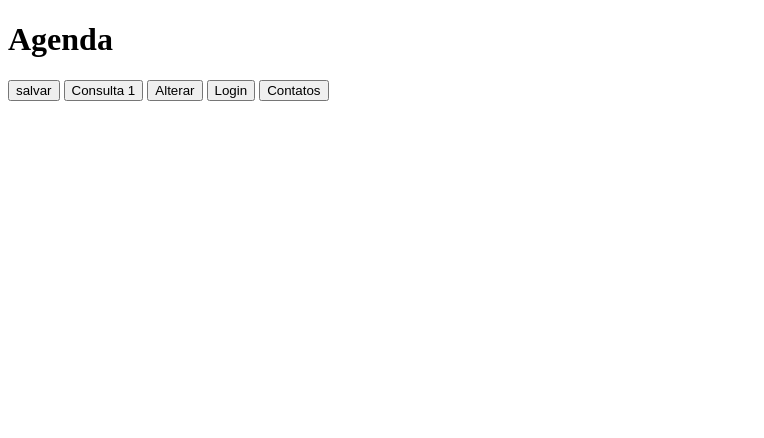
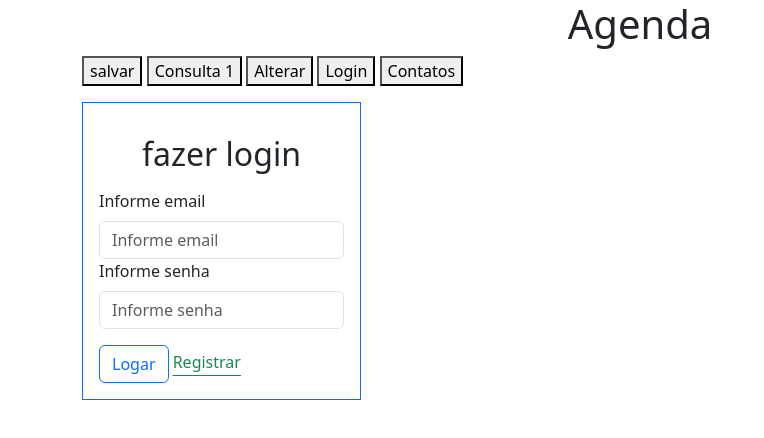
Before and after one commit to instrutorvilson/entra21-rest, a plain HTML site: page consumir-api/index.html in a window 1280 px wide. Shown: the whole page, without its empty margins (0-764 px from the left). Drawn offline with nearby package versions, Linux system fonts and the light colour scheme; no server answers.

Commit message:
Criado formulário de login

```diff
--- a/consumir-api/index.html
+++ b/consumir-api/index.html
@@ -4,18 +4,34 @@
     <meta charset="UTF-8">
     <meta name="viewport" content="width=device-width, initial-scale=1.0">
     <title>Document</title>
+    <link href="https://cdn.jsdelivr.net/npm/bootstrap@5.3.2/dist/css/bootstrap.min.css" rel="stylesheet" integrity="sha384-T3c6CoIi6uLrA9TneNEoa7RxnatzjcDSCmG1MXxSR1GAsXEV/Dwwykc2MPK8M2HN" crossorigin="anonymous">
 </head>
-<body onload="consultar()">
-    <h1>Agenda</h1>
+<body class="container">
+    <h1 class="text-center">Agenda</h1>
     <button onclick="salvar()">salvar</button>
     <button onclick="consultarById(1)">Consulta 1</button>
     <button onclick="alterar(5)">Alterar</button>
     <Button onclick="logar()">Login</Button>
     <Button onclick="consultarContatos()">Contatos</Button>
+    <div id="login" class="col">
+        <div class="col-md-3 border border-primary mt-3 p-3">
+            <h2 class="text-center m-3 b-">fazer login</h2>
+           <form>
+                <label class="form-label" for="email">Informe email</label>
+                <input class="form-control" type="email" id="email" placeholder="Informe email" required/>
+                <label class="form-label" for="senha">Informe senha</label>
+                <input class="form-control" type="password" id="senha" placeholder="Informe senha" required />
+                <div class="mt-3">
+                    <button onclick="logar()" class="btn btn-outline-primary">Logar</button>
+                    <a class="link-success link-underline-opacity-100-hover link-offset-3" href="#registar">Registrar</a>
+                </div>
+           </form>
+        </div>
+    </div>
     <script>
           const headers = new Headers();
           headers.append('Content-Type', 'application/x-www-form-urlencoded');
-          headers.append('Authorization', `Basic ${btoa('entra21:entra21-2023')}`); //quando acessa browser usa btoa em node base64
+          headers.append('Authorization', `Basic ${btoa('entra21:entra21-2023')}`); //quando acessa browser usa btoa, em node usa base64
 
        function logar(){
             fetch('http://localhost:8080/oauth/token',
@@ -23,8 +39,8 @@
                method: 'POST',
                headers: headers,
             body: new URLSearchParams({
-                  'username': 'maria@gmail.com',
-                  'password': '123456',
+                  'username': document.getElementById('email').value,
+                  'password': document.getElementById('senha').value,
                   'grant_type': 'password'
                 })
             })
```
